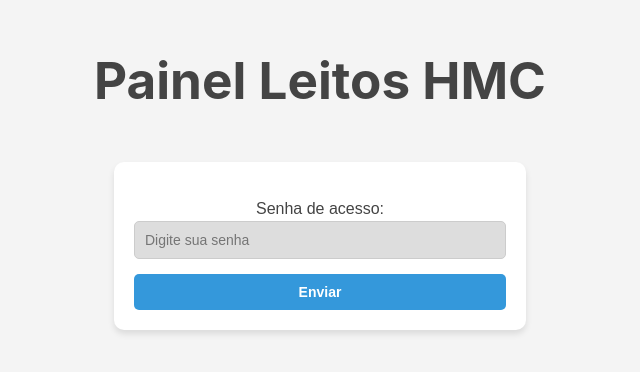
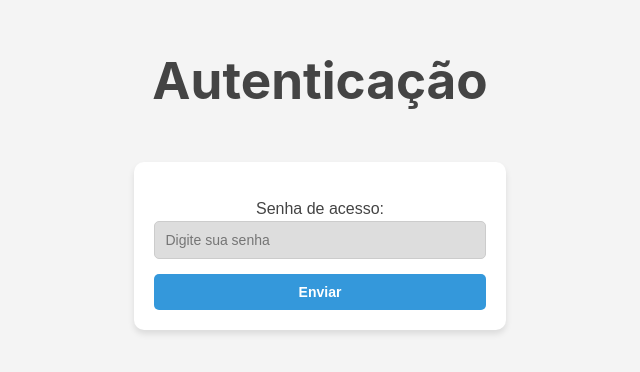
Before and after one commit to rafaellpsm/googlesheets-py_vue, a Vue app in the folder kanban-app/: page / in a window 1280 px wide. Shown: the part 216-588 px from the top of the page, without its empty margins (320-960 px from the left). Built offline with nearby package versions, Linux system fonts and the light colour scheme.

Commit message:
H1 "Painel Leitos HMC" -> "Autenticação"

```diff
--- a/kanban-app/src/components/KanbanBoard.vue
+++ b/kanban-app/src/components/KanbanBoard.vue
@@ -1,5 +1,5 @@
 <template>
-    <h1 v-if="!logged" style="color: #444;">Painel Leitos HMC</h1>
+    <h1 v-if="!logged" style="color: #444;">Autenticação</h1>
     <div v-if="!logged" class="login-container">
         <form @submit.prevent="tentarLogin" class="login-form">
             <h2 class="error-message">{{ error }}</h2>
```
